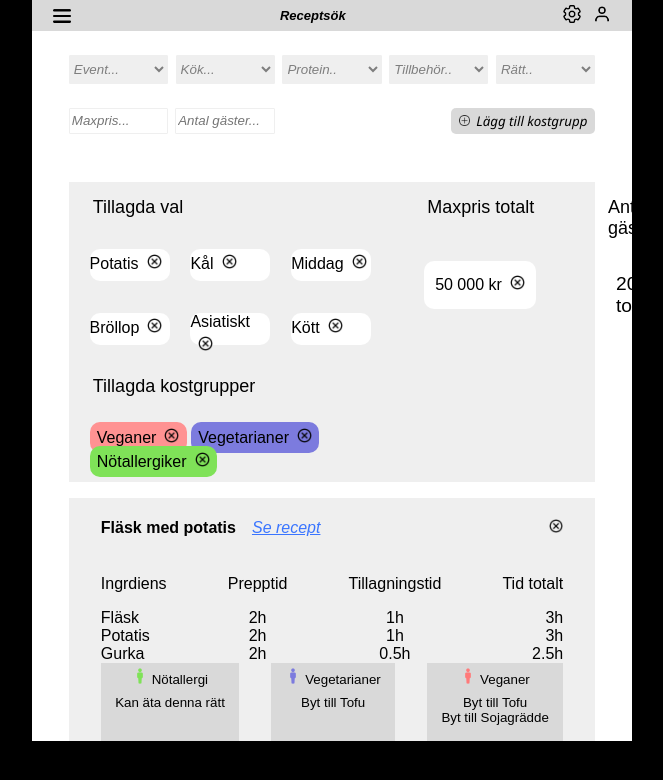
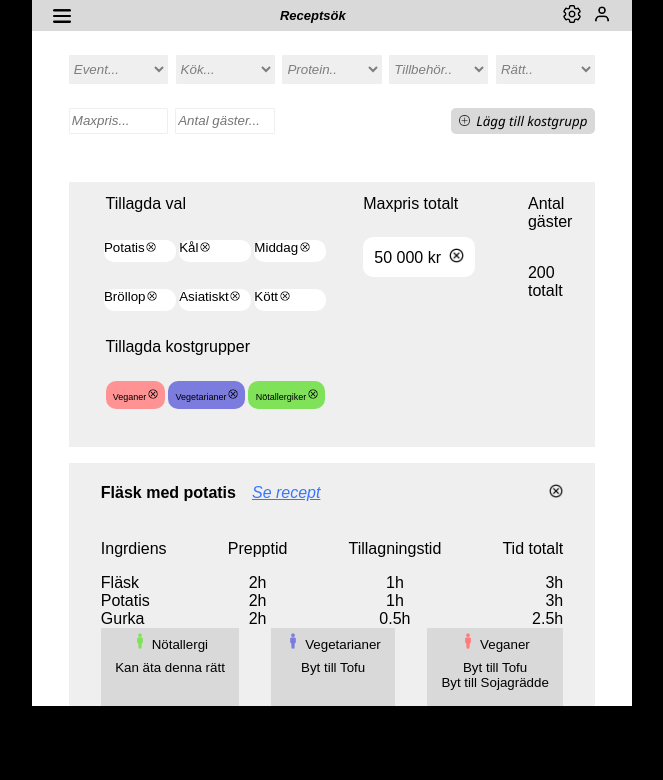
Before and after one commit to Jessica-a11y/recipe-website, a plain HTML site: page index.html in a window 1280 px wide. Shown: the whole page, without its empty margins (308-971 px from the left). Drawn offline with Linux system fonts and the light colour scheme.

Commit message:
finishing changes to fit a screen with 600px

```diff
--- a/stylesheet.css
+++ b/stylesheet.css
@@ -98,22 +98,42 @@ main {
     grid-template-columns: 2fr 1fr 1fr;
     flex-direction: row;
     background-color: #EFEFEF;
-    height: 300px;
+    padding-inline: 2rem;
+    height: 265px;
     margin: auto;
     margin-top: 3rem;
     flex-wrap: wrap;
 
-
-
     h2 {
         font-weight: lighter;
-        margin-left: 1.5rem;
-        font-size: large;
+        margin-left: 0.3rem;
+        font-size: medium;
+    }
 }
 
 .foodChoices {
     display: flex;
     flex-direction: column;
+
+    p {
+        justify-content: center;
+        margin-left: 0.2rem;
+        width: 4.5rem;
+        height: 1.4rem;
+        border-radius: 0.1px;
+        padding: 0;
+        background-color: #FFFFFF;
+        border: none;
+        border-radius: 10px;
+        font-size: smaller;
+    }
+
+    img {
+        margin-left: 0.1rem;
+        margin-top: 0.1rem;
+        width: 10px;
+        height: 10px;
+    }
 
     .foodChoicesRow1 {
         display: flex;
@@ -126,19 +146,24 @@ main {
     }
 
     .chosenGroups {
-            margin-left: 1.3rem;
+        margin-left: 0.3rem;
         margin-top: 0.7rem;
+        display: flex;
+        flex-direction: row;
+        font-size: xx-small;
 
         .vegans {
             background-color: #FF9292;
             border-radius: 10px;
             padding: 0.45rem;
+            margin-right: 0.2rem;
         }
 
         .vegetarians {
             background-color: #7C7BDE;
             border-radius: 10px;
             padding: 0.45rem;
+            margin-right: 0.2rem;
         }
 
         .nutAllergic {
@@ -147,28 +172,8 @@ main {
             padding: 0.45rem;
         }
     }
-
-        p {
-            justify-content: center;
-            margin-left: 1.3rem;
-            width: 5rem;
-            height: 2rem;
-            border-radius: 0.1px;
-            padding: 0;
-            background-color: #FFFFFF;
-            border: none;
-            border-radius: 10px;
 }
 
-        img {
-            margin-left: 0.5rem;
-            margin-top: 0.3rem;
-            width: 15px;
-            height: 15px;
-
-        }
-    }
-}
 
 .priceMax {
     display: grid;
@@ -180,23 +185,22 @@ main {
 .maxPriceBox {
     display: flex;
     justify-content: center;
-    margin-left: 1.3rem;
+    margin-left: 0.3rem;
     width: 7rem;
-    height: 3rem;
+    height: 2.5rem;
     border-radius: 10px;
     padding: 0;
     background-color: #FFFFFF;
     border: none;
 
     p {
-        margin-top: 0.6rem;
+        margin-top: 0.2rem;
         align-items: center;
-
     }
 
     img {
         margin-left: 0.5rem;
-        margin-top: 0.3rem;
+        margin-top: 0.5rem;
         width: 15px;
         height: 15px;
     }
@@ -205,12 +209,16 @@ main {
 .numberGuests {
     display: grid;
     flex-direction: column;
-    margin-bottom: 10rem;
+    margin-bottom: 8rem;
     margin-left: 3rem;
 
+    h2 {
+        font-size: medium;
+    }
+
     p {
-        margin-left: 2rem;
-        font-size: larger;
+        margin-left: 0.3rem;
+        font-size: medium;
     }
 }
 
@@ -245,12 +253,12 @@ main {
     height: 14px;
 }
 
-.column-three-block-one{
+.column-three-block-one {
     display: flex;
     justify-content: space-between;
 }
 
-.column-three-lists{
+.column-three-lists {
     display: flex;
     flex-direction: column;
 }
@@ -259,7 +267,7 @@ main {
     text-align: center;
 }
 
-.right-text{
+.right-text {
     text-align: right;
 }
 
@@ -268,7 +276,7 @@ main {
     justify-content: space-between;
 }
 
-.column-three-card{
+.column-three-card {
     display: flex;
     flex-direction: column;
     align-items: center;
@@ -278,7 +286,8 @@ main {
     padding-top: 0.3rem;
     padding-bottom: 1rem;
 }
-.column-three-card > div{
+
+.column-three-card>div {
     align-items: center;
     margin-bottom: 0.5rem;
 }
```
Lines whose indentation alone changed are shown as unchanged.
